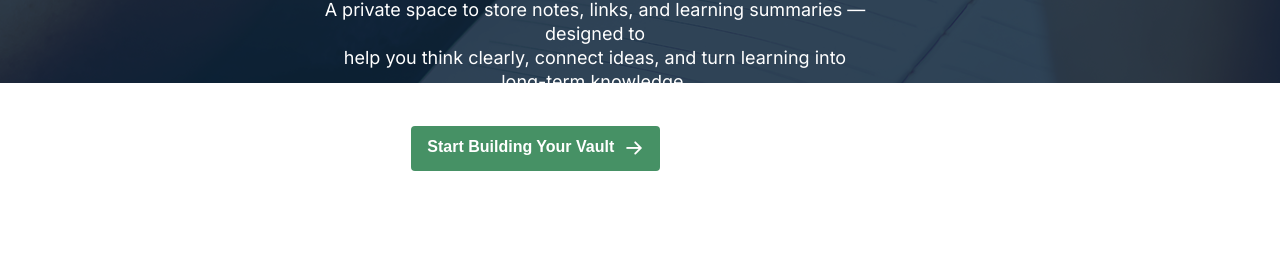
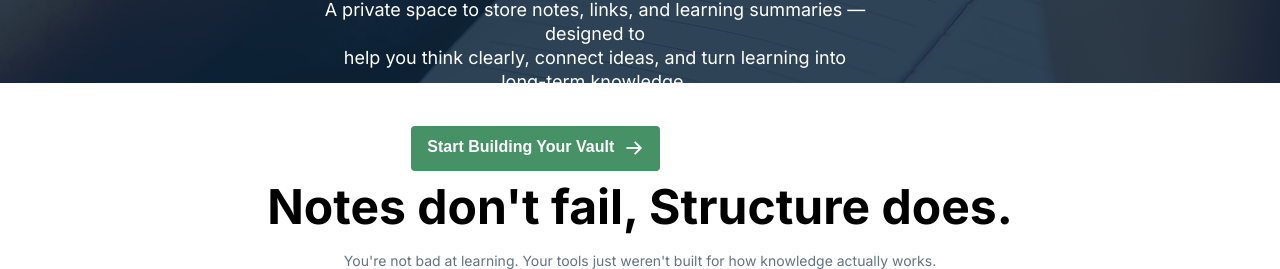
Before and after one commit to IM-Tamim/Assignment-01, a plain HTML site: page index.html in a window 1280 px wide. Shown: the part 687-956 px from the top of the page. Before the commit the page ends 858 px from the top, so only its background shows below. Drawn offline with Linux system fonts and the light colour scheme.

Commit message:
Notes-head section added

```diff
--- a/index.html
+++ b/index.html
@@ -60,8 +60,11 @@
           </p>
         </div>
         <div class="header-button-container">
-          <div >
-            <button class="btn"><p>Start Building Your Vault</p> <img src="./assets/ArrowRight.png" alt=""></button>
+          <div>
+            <button class="btn">
+              <p>Start Building Your Vault</p>
+              <img src="./assets/ArrowRight.png" alt="" />
+            </button>
           </div>
           <div>
             <button class="btn2">
@@ -71,5 +74,19 @@
         </div>
       </div>
     </header>
+
+    <section id="Notes">
+      <div class="Notes-container">
+        <div class="Notes-head">
+          <h2>Notes don't fail, Structure does.</h2>
+        </div>
+        <div class="Notes-txt">
+          <p>
+            You're not bad at learning. Your tools just weren't built for how
+            knowledge actually works.
+          </p>
+        </div>
+      </div>
+    </section>
   </body>
 </html>
--- a/style.css
+++ b/style.css
@@ -101,7 +101,7 @@ nav .menu a {
   gap: 6px;
   border-radius: 1000px;
   font-size: 16px;
-  font-weight: 500;
+  font-weight: 400;
   color: #469165;
   padding: 8px 12px;
 }
@@ -156,3 +156,20 @@ nav .menu a {
   background-color: rgb(180, 186, 186);
   color: #469165;
 }
+.Notes-head h2{
+    height: 153px;
+    font-size: 48px;
+    font-weight: 700;
+    display: flex;
+    justify-content: center;
+    align-items: flex-end;
+}
+.Notes-txt p{
+    margin-top: 16px;
+    font-size: 14px;
+    font-weight: 400;
+    display: flex;
+    justify-content: center;
+    align-items: flex-end;
+    color: #627382;
+}
```
